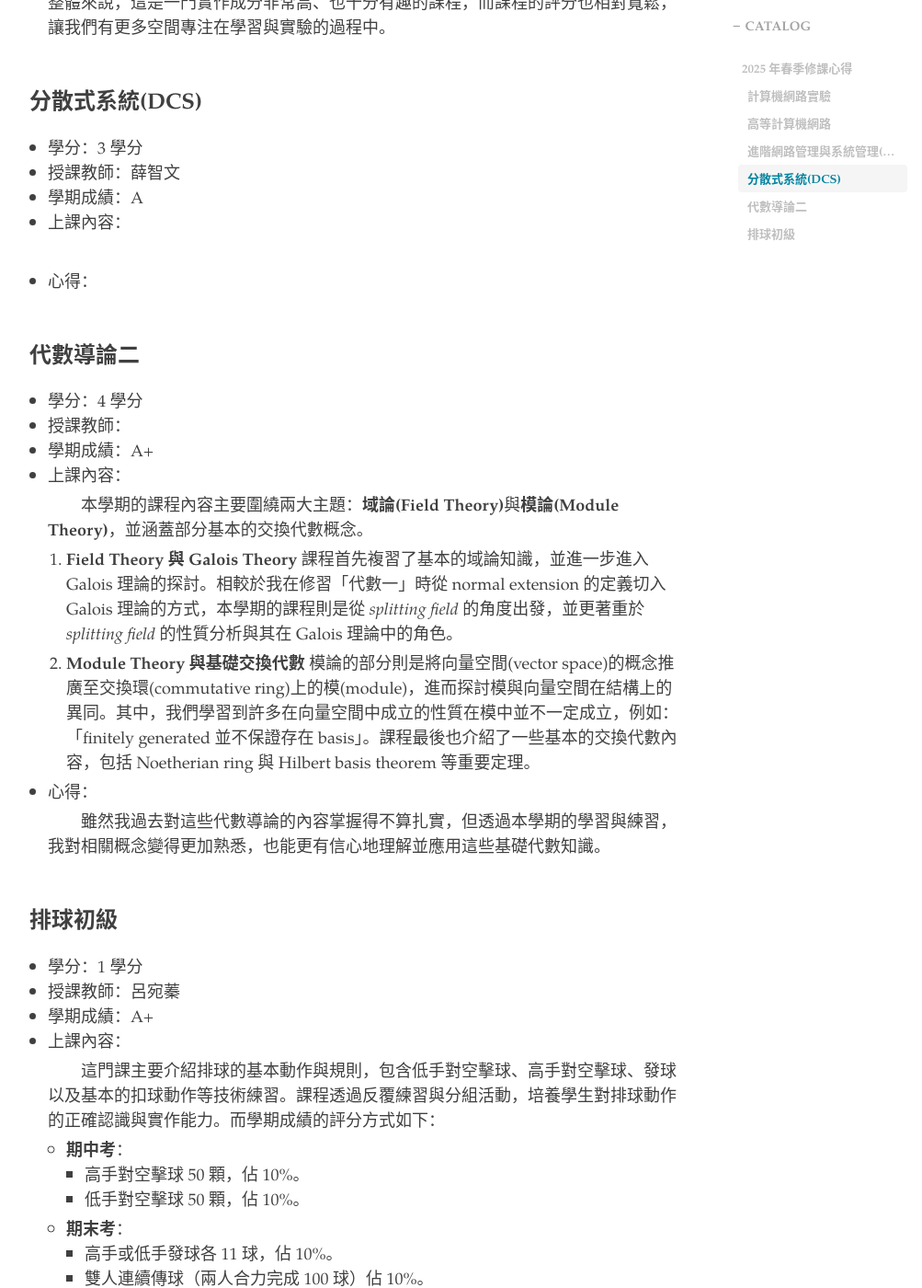
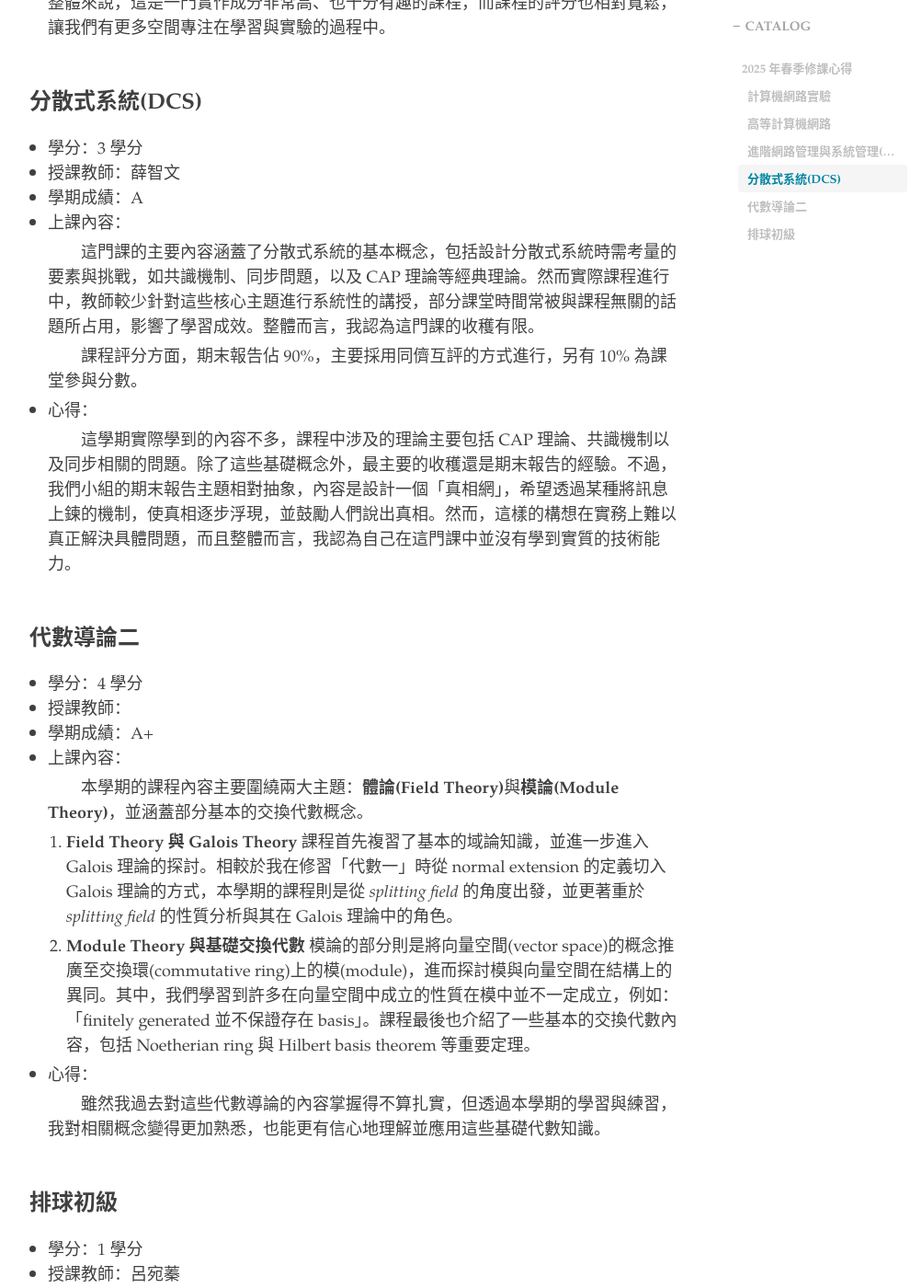
Before and after one commit to joshuachen0213/joshuachen0213.github.io, a Jekyll site: the page built from _posts/course/2025-07-27-course-review.md, in a window 1280 px wide and 1400 px high, scrolled down 3199 px. Shown: the whole window at 92% size, without its empty margins (233-1236 px from the left). Built offline with Jekyll 4.4.1, drawn with Linux system fonts in a browser that asks for light colours; nearby versions of some CDN libraries; comment, search, counter and statistics services are not loaded.

Commit message:
add 113-2 course review

```diff
--- a/_posts/course/2025-07-27-course-review.md
+++ b/_posts/course/2025-07-27-course-review.md
@@ -95,9 +95,14 @@ tags:
 - 學期成績：A
 - 上課內容：
 
-  &emsp;&emsp;
+  &emsp;&emsp;這門課的主要內容涵蓋了分散式系統的基本概念，包括設計分散式系統時需考量的要素與挑戰，如共識機制、同步問題，以及 CAP 理論等經典理論。然而實際課程進行中，教師較少針對這些核心主題進行系統性的講授，部分課堂時間常被與課程無關的話題所占用，影響了學習成效。整體而言，我認為這門課的收穫有限。
+
+  &emsp;&emsp;課程評分方面，期末報告佔 90%，主要採用同儕互評的方式進行，另有 10% 為課堂參與分數。
 
 - 心得：
+
+  &emsp;&emsp;這學期實際學到的內容不多，課程中涉及的理論主要包括 CAP 理論、共識機制以及同步相關的問題。除了這些基礎概念外，最主要的收穫還是期末報告的經驗。不過，我們小組的期末報告主題相對抽象，內容是設計一個「真相網」，希望透過某種將訊息上鍊的機制，使真相逐步浮現，並鼓勵人們說出真相。然而，這樣的構想在實務上難以真正解決具體問題，而且整體而言，我認為自己在這門課中並沒有學到實質的技術能力。
+
 
 ### 代數導論二
 
@@ -106,7 +111,7 @@ tags:
 - 學期成績：A+
 - 上課內容：
 
-  &emsp;&emsp;本學期的課程內容主要圍繞兩大主題：**域論(Field Theory)**與**模論(Module Theory)**，並涵蓋部分基本的交換代數概念。
+  &emsp;&emsp;本學期的課程內容主要圍繞兩大主題：**體論(Field Theory)**與**模論(Module Theory)**，並涵蓋部分基本的交換代數概念。
 
   1. **Field Theory 與 Galois Theory**
   課程首先複習了基本的域論知識，並進一步進入 Galois 理論的探討。相較於我在修習「代數一」時從 normal extension 的定義切入 Galois 理論的方式，本學期的課程則是從 *splitting field* 的角度出發，並更著重於 *splitting field* 的性質分析與其在 Galois 理論中的角色。
```
